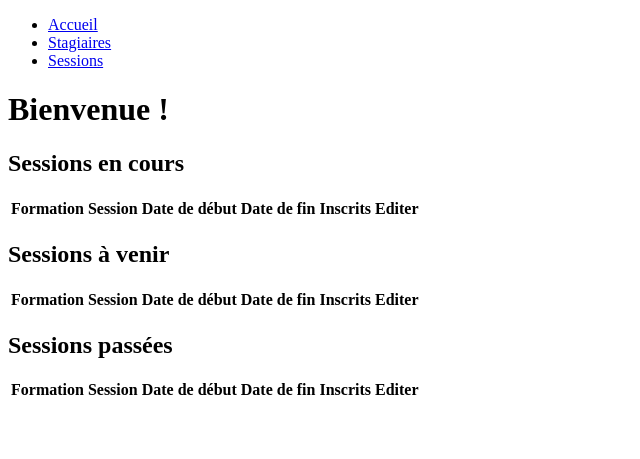
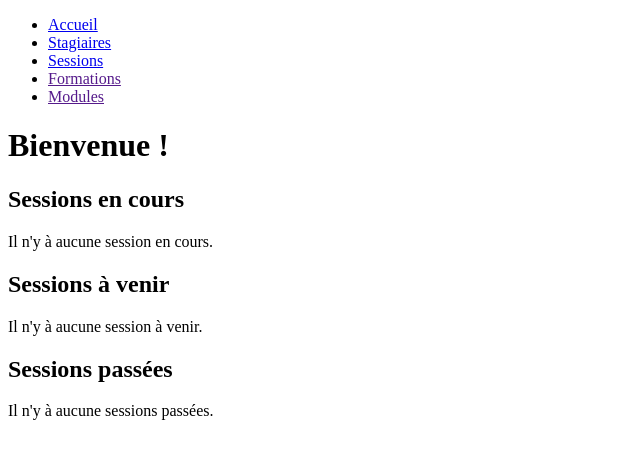
Before and after one commit to Xaphan67/SfSessions, a Symfony app: template templates/home/index.html.twig in a window 1280 px wide. Shown: the top 459 px of the page, without its empty margins (0-640 px from the left). Run offline with Twig, Linux system fonts and the light colour scheme; the template is opened without the code that fills it, so the values that code supplies are empty; some libraries are stand-ins or nearby versions.

Commit message:
Ajout : Condition en cas de listes vides

```diff
--- a/src/Controller/HomeController.php
+++ b/src/Controller/HomeController.php
@@ -12,13 +12,14 @@ class HomeController extends AbstractController
     #[Route('/home', name: 'app_home')]
     public function index(SessionRepository $sessionRepository): Response
     {
+        // Récupère la liste des sessions en cours
         $sessionsEnCours = $sessionRepository->findSessionsEnCours();
 
         // Récupère la liste des sessions à venir
         $sessionsAVenir = $sessionRepository->findSessionsAVenir();
 
         // Récupère la liste des sessions passées
-        $sessionsPasses = $sessionRepository->findSessionsPasses();
+        $sessionsPasses = $sessionRepository->findSessionsPassees();
 
         return $this->render('home/index.html.twig', [
             'sessionsEnCours' => $sessionsEnCours,
--- a/src/Repository/SessionRepository.php
+++ b/src/Repository/SessionRepository.php
@@ -139,7 +139,7 @@ class SessionRepository extends ServiceEntityRepository
     }
 
     /* Afficher les sessions passées */
-    public function findSessionsPasses()
+    public function findSessionsPassees()
     {
         $em = $this->getEntityManager();
         $qb = $em->createQueryBuilder();
--- a/templates/base.html.twig
+++ b/templates/base.html.twig
@@ -16,6 +16,8 @@
                 <li><a href="{{ path('app_home') }}">Accueil</a></li>
                 <li><a href="{{ path('app_stagiaire') }}">Stagiaires</a></li>
                 <li><a href="{{ path('app_session') }}">Sessions</a></li>
+                <li><a href="">Formations</a></li>
+                <li><a href="">Modules</a></li>
             </ul>
         </nav>
         {% block body %}{% endblock %}
--- a/templates/home/index.html.twig
+++ b/templates/home/index.html.twig
@@ -6,6 +6,7 @@
 <h1>Bienvenue !</h1>
 
 <h2>Sessions en cours</h2>
+{% if sessionsEnCours | length > 0 %}
 <table>
     <thead>
         <tr>
@@ -30,8 +31,12 @@
         {% endfor %}
     </tbody>
 </table>
+{% else %}
+<p>Il n'y à aucune session en cours.</p>
+{% endif %}
 
 <h2>Sessions à venir</h2>
+{% if sessionsAVenir | length > 0 %}
 <table>
     <thead>
         <tr>
@@ -56,8 +61,12 @@
         {% endfor %}
     </tbody>
 </table>
+{% else %}
+<p>Il n'y à aucune session à venir.</p>
+{% endif %}
 
 <h2>Sessions passées</h2>
+{% if sessionsPasses | length > 0 %}
 <table>
     <thead>
         <tr>
@@ -82,4 +91,8 @@
         {% endfor %}
     </tbody>
 </table>
+{% else %}
+<p>Il n'y à aucune sessions passées.</p>
+{% endif %}
+
 {% endblock %}
--- a/templates/stagiaire/show.html.twig
+++ b/templates/stagiaire/show.html.twig
@@ -15,9 +15,14 @@
 </ul>
 <h2>Sessions prévues :</h2>
 <ul>
+    {% if stagiaire.sessions |length > 0 %}
     {% for session in stagiaire.sessions %}
     <li><a href="{{ path('show_session', {'id':session.id}) }}">{{ session }}</a> (du {{ session.dateDebut | date("d/m/Y") }} au {{ session.dateFin | date("d/m/Y") }})</li>
     {% endfor %}
+    {% else %}
+    <li>Aucune session prévue.</li>
+    {% endif %}
+
 </ul>
 
 {% endblock %}
```
